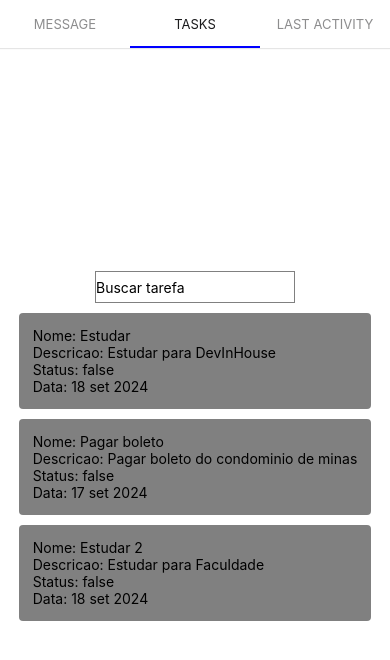
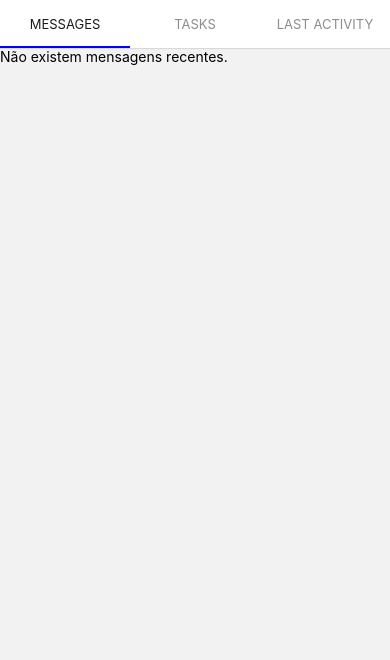
Before and after one commit to DEVinHouse-Clamed-V3/react-semana9, a React Native app: screen /Messages in a window 390 px wide. Shown: the top 660 px of the page. Built offline with nearby package versions, Linux system fonts and the light colour scheme.

Commit message:
Configurando telas de mensagens e atividades

```diff
--- a/App.js
+++ b/App.js
@@ -2,22 +2,8 @@ import { NavigationContainer } from '@react-navigation/native';
 import { createMaterialTopTabNavigator } from '@react-navigation/material-top-tabs';
 import { View, Text, SafeAreaView, StyleSheet, StatusBar } from 'react-native';
 import TasksScreen from './screens/TasksScreen'
-
-function HomeScreen() {
-  return (
-    <View>
-      <Text>Home</Text>
-    </View>
-  )
-}
-
-function SettingsScreen() {
-  return (
-    <View>
-      <Text>Settings</Text>
-    </View>
-  )
-}
+import MessagesScreen from './screens/MessagesScreen'
+import LastActivityScreen from './screens/LastActivityScreen'
 
 const Tab = createMaterialTopTabNavigator()
 
@@ -35,9 +21,9 @@ export default function App() {
         <Tab.Navigator
           initialRouteName='Tasks'
           screenOptions={{ tabBarIndicatorStyle: { backgroundColor: "blue" } }}>
-          <Tab.Screen name='Message' component={HomeScreen} />
+          <Tab.Screen name='Messages' component={MessagesScreen} />
           <Tab.Screen name='Tasks' component={TasksScreen} />
-          <Tab.Screen name='Last Activity' component={SettingsScreen} />
+          <Tab.Screen name='Last Activity' component={LastActivityScreen} />
         </Tab.Navigator>
       </NavigationContainer>
     </SafeAreaView>
--- /dev/null
+++ b/screens/LastActivityScreen.js
@@ -0,0 +1,9 @@
+import { View, Text } from "react-native";
+
+export default function LastActivityScreen() {
+    return (
+        <View>
+            <Text>Não existem atividades recentes.</Text>
+        </View>
+    )
+}
--- /dev/null
+++ b/screens/MessagesScreen.js
@@ -0,0 +1,9 @@
+import { View, Text } from "react-native";
+
+export default function MessagesScreen() {
+    return (
+        <View>
+            <Text>Não existem mensagens recentes.</Text>
+        </View>
+    )
+}
```
